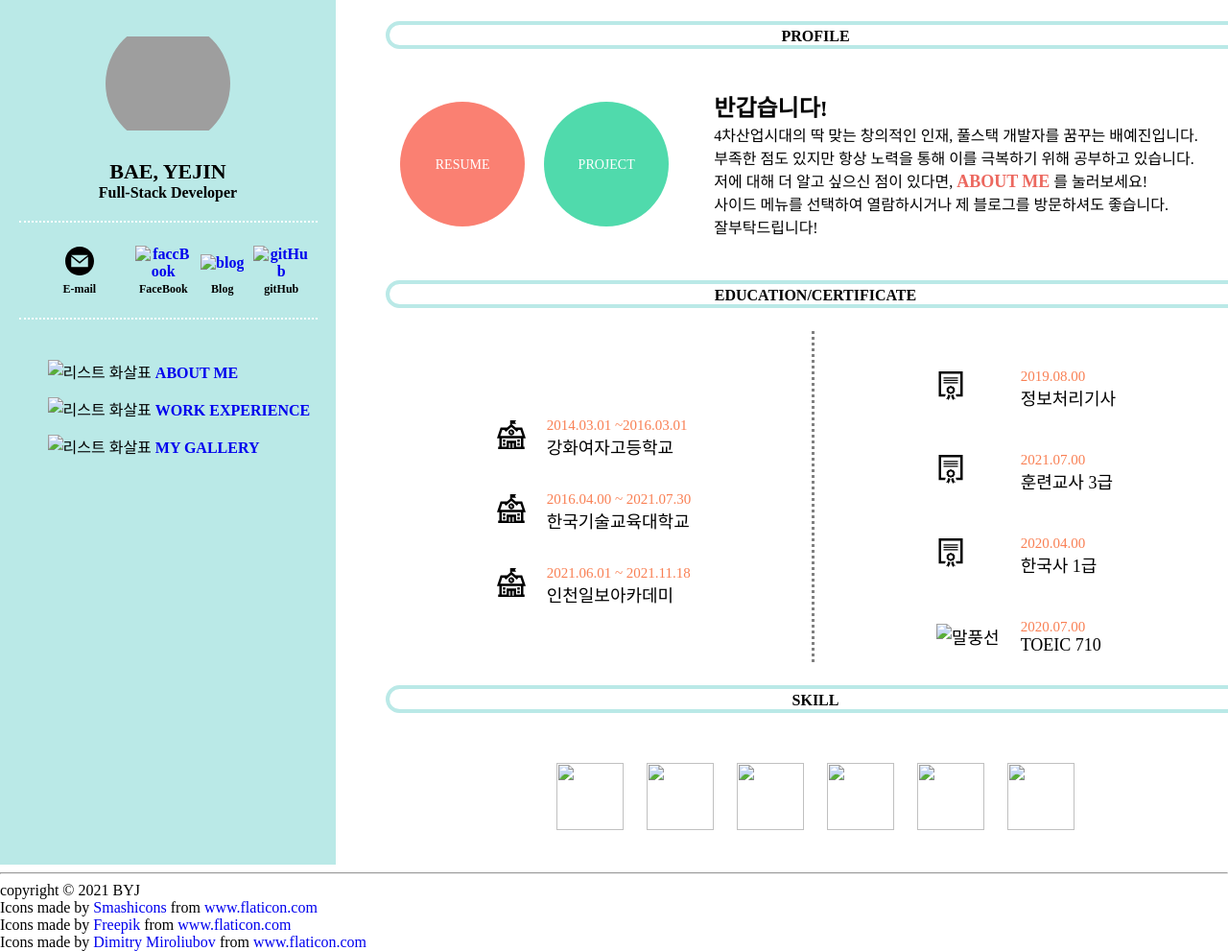
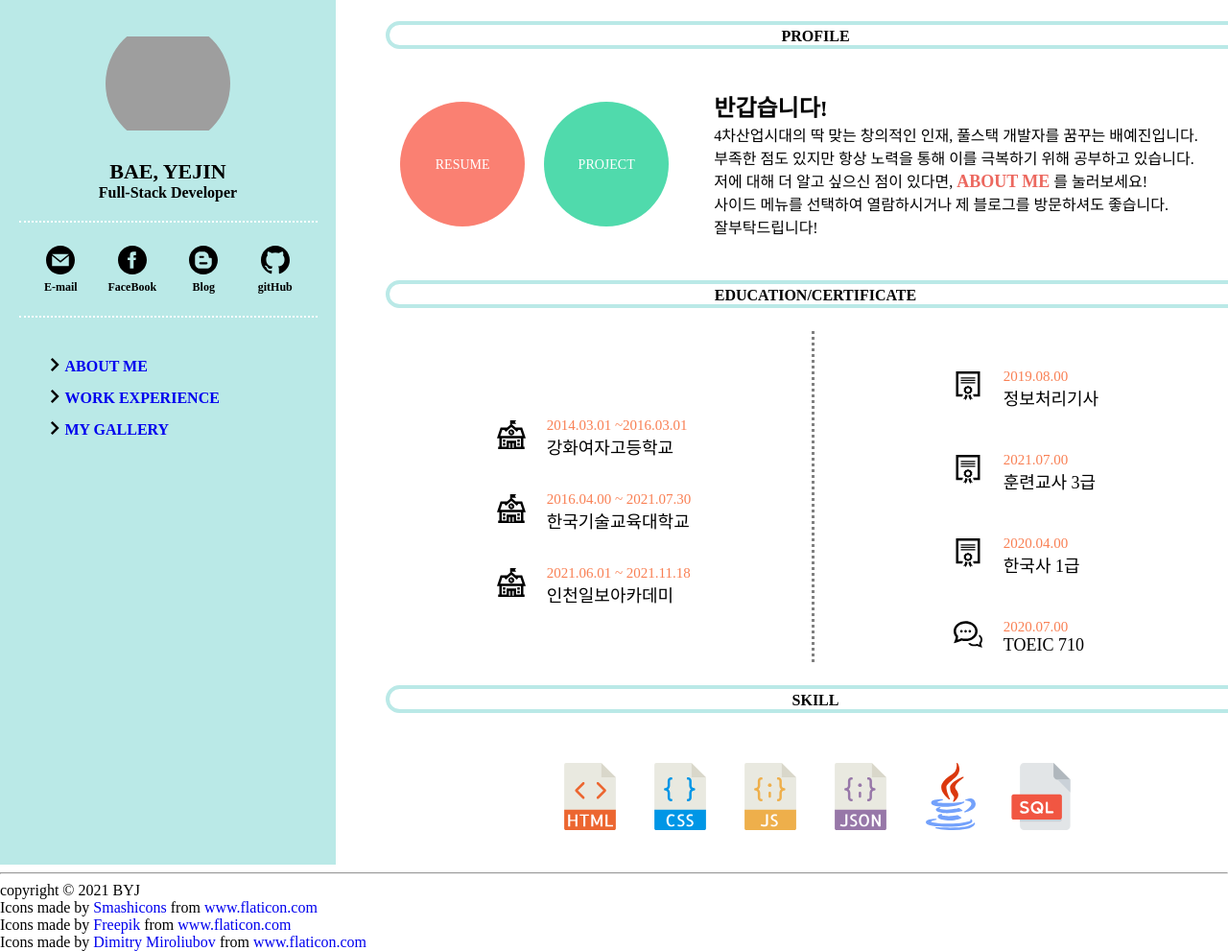
Before and after one commit to b7730yejin/-About-Me, a plain HTML site: page index.html in a window 1280 px wide. Shown: the top 991 px of the page at 96% size. Drawn offline with nearby package versions, Linux system fonts and the light colour scheme; the site is published under a folder, as on GitHub Pages, so addresses that start at the root find nothing; grey boxes are pictures that could not be loaded; a web font is replaced by a local one.

Commit message:
Add files via upload

```diff
--- a/index.html
+++ b/index.html
@@ -34,15 +34,15 @@
                                 </td>
                                 <td>
                                     <a href="https://www.facebook.com/profile.php?id=100004903141651" target="_blank">
-                                        <img src="/svg/faccBook.svg" alt="faccBook" width="30" height="30">
+                                        <img src="svg/faccBook.svg" alt="faccBook" width="30" height="30">
                                 </td>
                                 <td>
                                     <a href="https://blog.naver.com/b7730313" target="_blank">
-                                        <img src="/svg/blog.svg" alt="blog" width="30" height="30"></a>
+                                        <img src="svg/blog.svg" alt="blog" width="30" height="30"></a>
                                 </td>
                                 <td>
                                     <a href="https://github.com/b7730yejin" target="_blank">
-                                        <img src="/svg/gitHub.svg" alt="gitHub" width="30" height="30"></a>
+                                        <img src="svg/gitHub.svg" alt="gitHub" width="30" height="30"></a>
                                 </td>
                             </tr>
                             <tr>
@@ -58,15 +58,15 @@
                     <td id="last_td">
                         <ul>
                             <li>
-                                <img src="/svg/arrow-25.svg" alt="리스트 화살표">
+                                <img src="svg/arrow-25.svg" alt="리스트 화살표">
                                 <a href="#">ABOUT ME</a>
                             </li>
                             <li>
-                                <img src="/svg/arrow-25.svg" alt="리스트 화살표">
+                                <img src="svg/arrow-25.svg" alt="리스트 화살표">
                                 <a href="#">WORK EXPERIENCE</a>
                             </li>
                             <li>
-                                <img src="/svg/arrow-25.svg" alt="리스트 화살표">
+                                <img src="svg/arrow-25.svg" alt="리스트 화살표">
                                 <a href="#">MY GALLERY</a>
                             </li>
                         </ul>
@@ -202,7 +202,7 @@
                                         </td>
                                     </tr>
                                     <tr>
-                                        <td rowspan="2"><img src="/svg/speech-bubble-26.svg" width="30" height="30"
+                                        <td rowspan="2"><img src="svg/speech-bubble-26.svg" width="30" height="30"
                                             alt="말풍선"></td>
                                     </tr>
                                     <tr>
@@ -228,12 +228,12 @@
                     <tbody>
                         <tr>
                             <td>
-                                <img src="/svg/free-icon-html-136528.svg" width="70" height="70">
-                                <img src="/svg/free-icon-css-136527.svg" width="70" height="70">
-                                <img src="/svg/javascript.svg" width="70" height="70">
-                                <img src="/svg/free-icon-json-file-136525.svg" width="70" height="70">
-                                <img src="/svg/java.svg" width="70" height="70">
-                                <img src="/svg/sql.svg" width="70" height="70">
+                                <img src="svg/free-icon-html-136528.svg" width="70" height="70">
+                                <img src="svg/free-icon-css-136527.svg" width="70" height="70">
+                                <img src="svg/javascript.svg" width="70" height="70">
+                                <img src="svg/free-icon-json-file-136525.svg" width="70" height="70">
+                                <img src="svg/java.svg" width="70" height="70">
+                                <img src="svg/sql.svg" width="70" height="70">
                             </td>
                         </tr>
                     </tbody>
```
